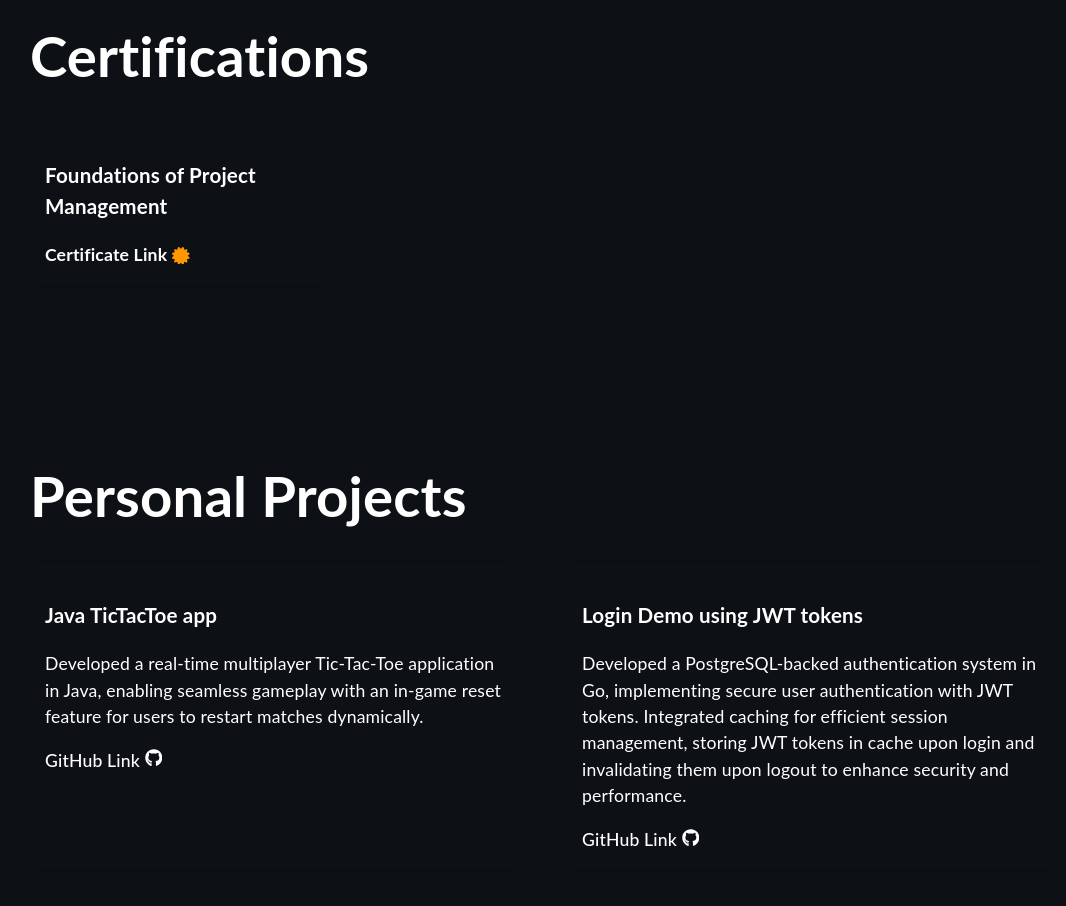
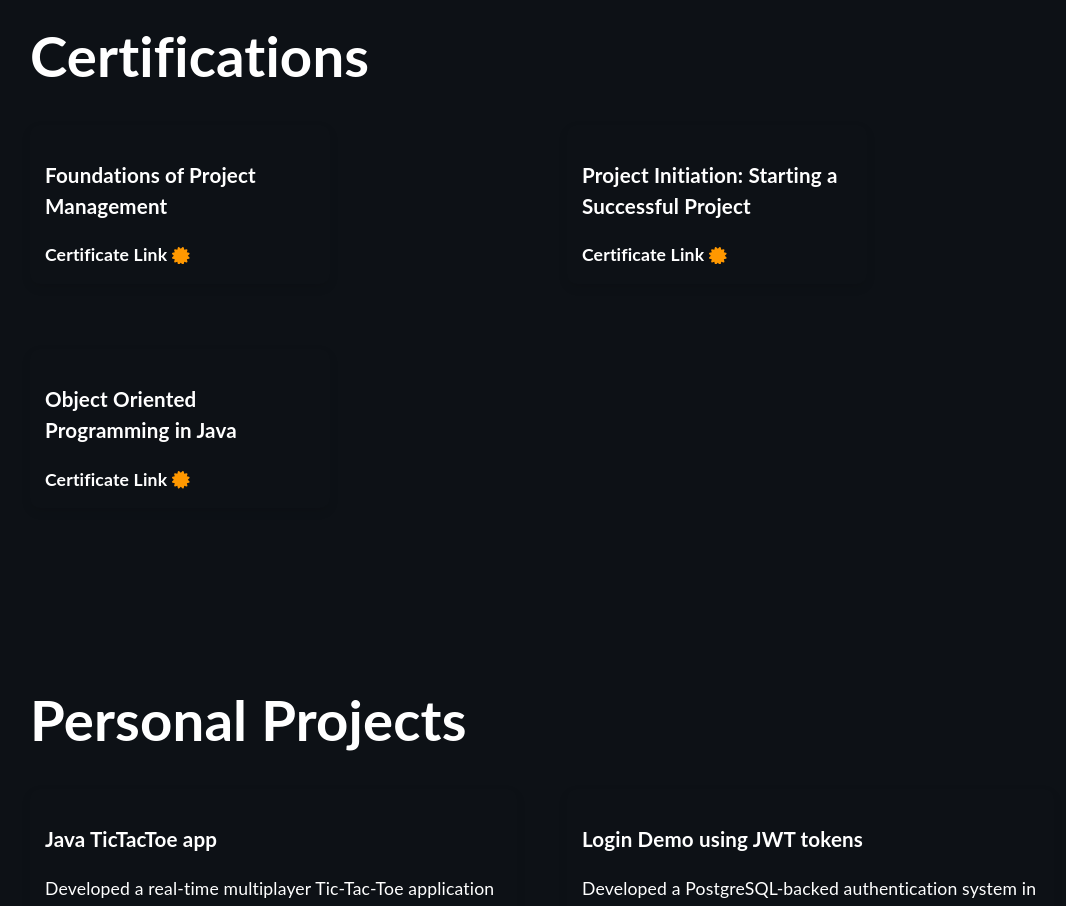
Before and after one commit to Prakul95/portfolio-react-app, a React (Vite) app: page / in a window 1280 px wide. Shown: the part 4180-5086 px from the top of the page, without its empty margins (98-1164 px from the left). Built offline with nearby package versions, Linux system fonts and the light colour scheme; a web font is replaced by a local one.

Commit message:
Added new certificates to the certifications

```diff
--- a/src/assets/styles/Certification.scss
+++ b/src/assets/styles/Certification.scss
@@ -65,6 +65,10 @@
     margin-bottom: 15px;
 }
 
+.certificates-container :hover{
+    transform: scale(1.05) ;
+}
+
 @media screen {
     @media (max-width: 700px) {
         .certificates-container {
--- a/src/components/Certification.tsx
+++ b/src/components/Certification.tsx
@@ -6,7 +6,17 @@ const certificates = [
   {
     name: "Foundations of Project Management",
     link: "https://coursera.org/verify/1WOUQIVI25WQ",
-    pdfPath: "/assets/certificates/foundations_project_management.pdf", // Make sure this path is correct in the public folder
+    pdfPath: "/assets/certificates/foundations_project_management.pdf",
+  },
+  {
+    name: "Project Initiation: Starting a Successful Project",
+    link: "https://coursera.org/verify/0EPJGOIPT5OH",
+    pdfPath: "/assets/certificates/ProjectInitiationStartingaSuccessfulProject.pdf",
+  },
+  {
+    name: "Object Oriented Programming in Java",
+    link: "https://coursera.org/verify/TLKJR4WVIEK8",
+    pdfPath: "/assets/certificates/ObjectOrientedProgramminginJava.pdf",
   },
 ];
 
```
Also changed, not shown: 2 other files (tests, documents, lock files or other folders).
